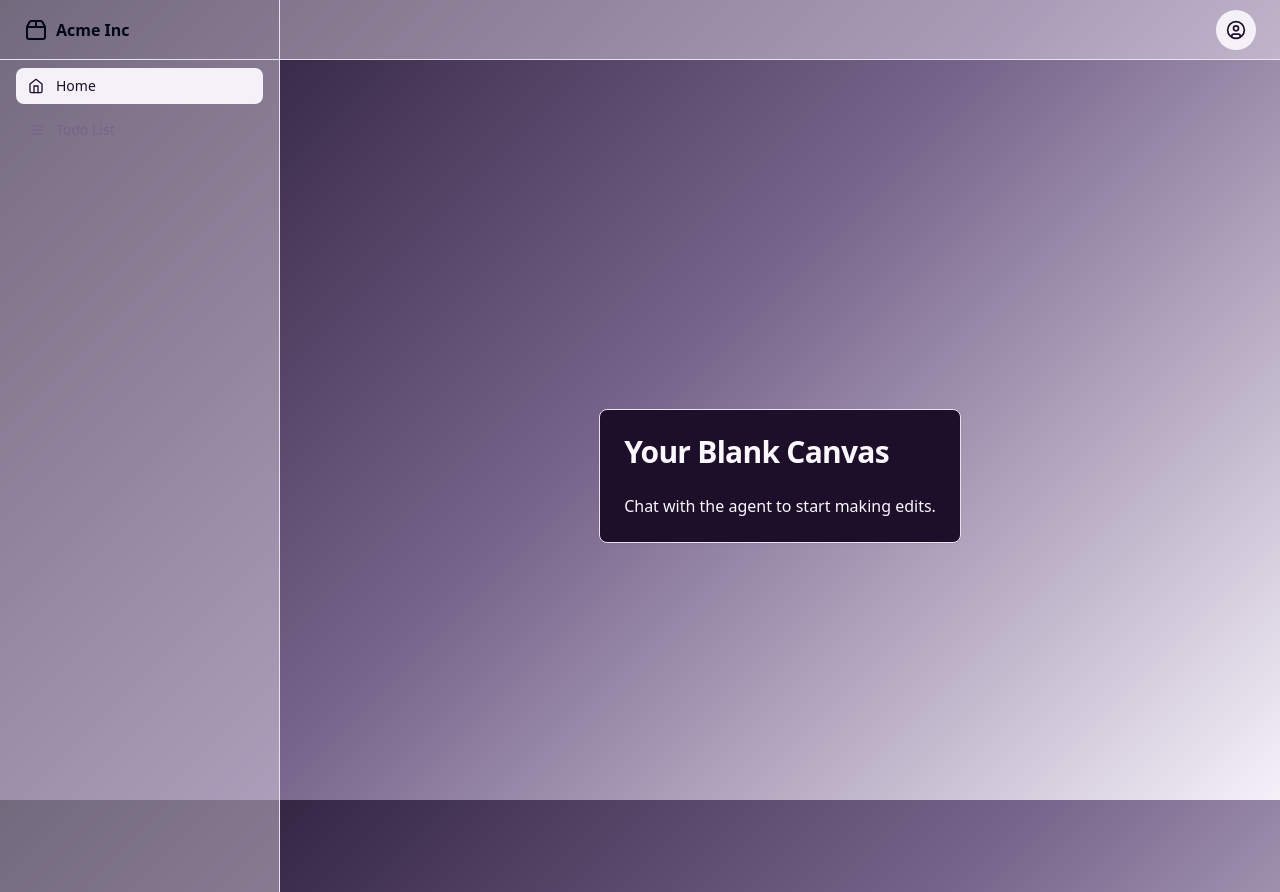
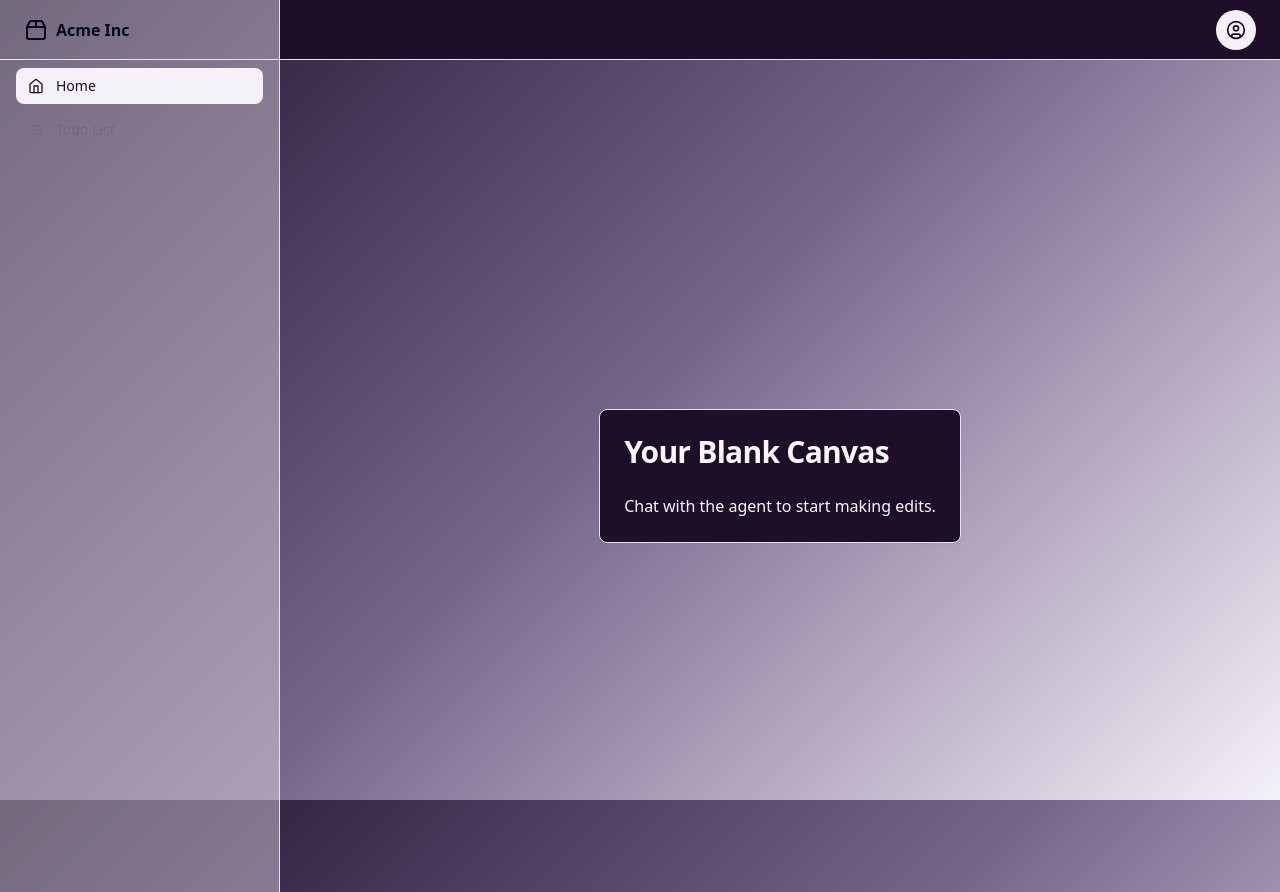
Before and after one commit to tm-games747/platapay-mobile-app, a React (Vite) app: page / in a window 1280 px wide. Built offline with nearby package versions, Linux system fonts and the light colour scheme.

Commit message:
Updated header color to dark purple in the AI-driven todo app.

```diff
--- a/src/layouts/navbar.jsx
+++ b/src/layouts/navbar.jsx
@@ -17,7 +17,7 @@ import { navItems } from "../App";
 const Layout = () => {
   return (
     <div className="flex min-h-screen w-full flex-col">
-      <header className="sticky top-0 flex h-16 items-center gap-4 border-b bg-background px-4 md:px-6 justify-center">
+      <header className="sticky top-0 flex h-16 items-center gap-4 border-b bg-primary px-4 md:px-6 justify-center">
         <img src={logo} alt="Company Logo" className="h-10 mx-auto" />
         <MobileNav />
         <UserMenu />
--- a/src/layouts/sidebar.jsx
+++ b/src/layouts/sidebar.jsx
@@ -18,7 +18,7 @@ const Layout = () => {
     <div className="grid min-h-screen w-full md:grid-cols-[220px_1fr] lg:grid-cols-[280px_1fr]">
       <Sidebar />
       <div className="flex flex-col">
-        <header className="flex h-14 items-center gap-4 border-b bg-muted/40 px-4 lg:h-[60px] lg:px-6">
+        <header className="flex h-14 items-center gap-4 border-b bg-primary px-4 lg:h-[60px] lg:px-6">
           <MobileSidebar />
           <div className="w-full flex-1">{/* Add nav bar content here! */}</div>
           <UserDropdown />
```
